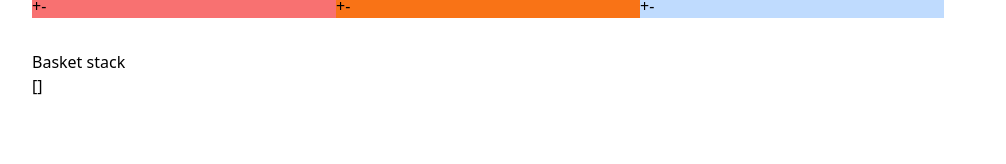
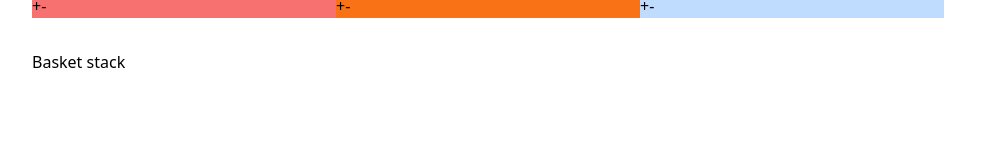
Before and after one commit to aaliyafari/assignmentnuxt, a Nuxt app: page /objbasket in a window 1280 px wide. Shown: the part 134-298 px from the top of the page, without its empty margins (0-1006 px from the left). Built offline with nearby package versions, Linux system fonts and the light colour scheme.

Commit message:
fetching data without quotes

```diff
--- a/db.json
+++ b/db.json
@@ -3,11 +3,13 @@
             {
             "name":"admin",
             "password":"admin",
+            "permission":"all",
             "id":"1"
             },
                 {
                 "name":"Myname",
                 "password":"test",
+                "permission":"none",
                 "id":"2"
                 }
 
--- a/pages/login.vue
+++ b/pages/login.vue
@@ -27,7 +27,7 @@ methods:{
         );
         // console.warn(result)
         if(result.status==200 && result.data.length>0){
-            this.$router.push({name:"basket"})
+            this.$router.push({name:"objbasket"})
 
         }
         else{
--- a/pages/objbasket.vue
+++ b/pages/objbasket.vue
@@ -28,13 +28,12 @@
       <div>
         <h4>Basket stack</h4>
       </div>
-      <div>{{basket}}</div>
+      <div>{{basket.join(",")}}</div><br/>
     </div>
   </div>
 </template>
 
 <script>
-
 export default {
    data(){
     return{
@@ -57,6 +56,7 @@ export default {
 
     }
   },
+
   methods:{
     add(){
       this.apple.count = this.apple.count === 0 ? 0 : this.apple.count - 1;
```
